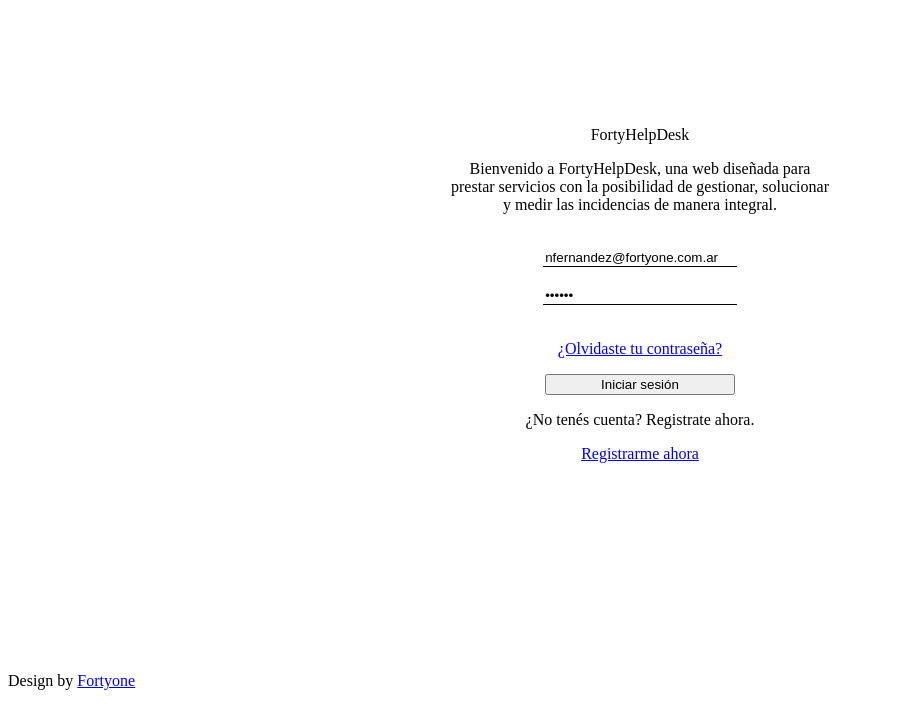
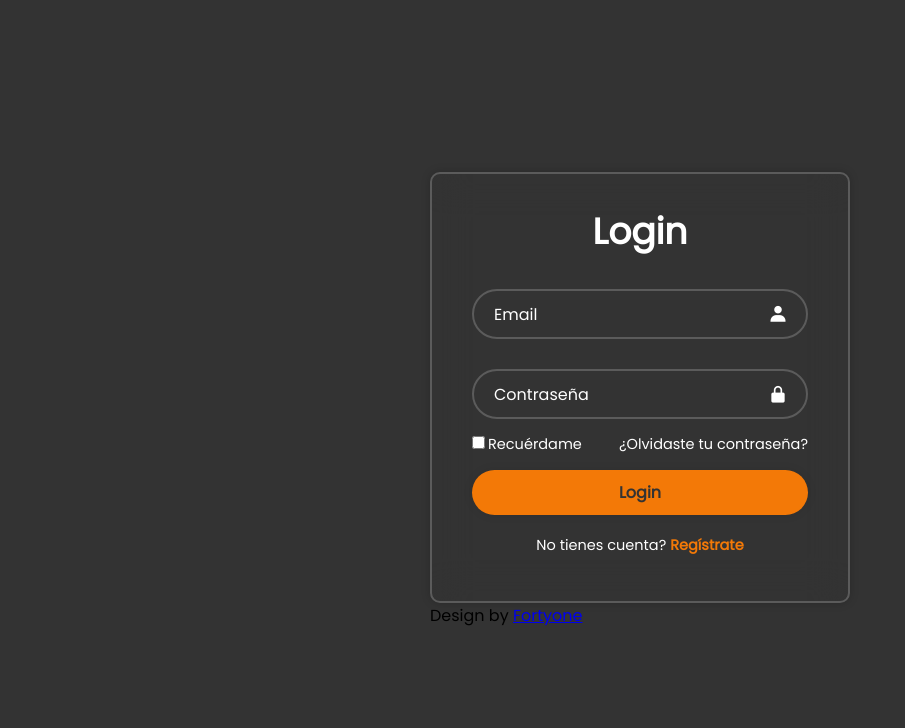
Before and after one commit to FortyOneDev/FortyLoginFE, a React (Create React App) app: page / in a window 1280 px wide. Shown: the top 728 px of the page, without its empty margins (0-905 px from the left). Built offline with nearby package versions, Linux system fonts and the light colour scheme.

Commit message:
Restaurando los cambios de styles

```diff
--- a/package.json
+++ b/package.json
@@ -12,6 +12,7 @@
     "@types/react": "^18.3.3",
     "@types/react-dom": "^18.3.0",
     "bootstrap": "^5.3.3",
+    "boxicons": "^2.1.4",
     "react": "^18.3.1",
     "react-dom": "^18.3.1",
     "react-redux": "^9.1.2",
@@ -51,6 +52,7 @@
     "@babel/core": "^7.24.7",
     "@babel/preset-react": "^7.24.7",
     "babel-loader": "^9.1.3",
+    "sass": "^1.77.5",
     "ts-loader": "^9.5.1",
     "webpack": "^5.91.0",
     "webpack-cli": "^5.1.4",
--- a/public/index.html
+++ b/public/index.html
@@ -10,6 +10,7 @@
       content="Web site created using create-react-app"
     />
     <link rel="apple-touch-icon" href="%PUBLIC_URL%/logo192.png" />
+    <link href='https://unpkg.com/boxicons@2.1.4/css/boxicons.min.css' rel='stylesheet'>
     <!--
       manifest.json provides metadata used when your web app is installed on a
       user's mobile device or desktop. See https://developers.google.com/web/fundamentals/web-app-manifest/
--- a/src/App.tsx
+++ b/src/App.tsx
@@ -1,5 +1,5 @@
 
-import './App.css';
+import './assets/styles/styles.css';
 import { Footer } from './components/index';
 import { AuthRoutes } from './routes/AuthRoutes';
 
--- a/src/assets/styles/styles.css
+++ b/src/assets/styles/styles.css
@@ -1,38 +1,7 @@
-.container {
-    text-align: center;
-    margin-left: auto;
-    margin-right: auto;
-    margin-top: 10%;
-    margin-bottom: 5%;
-    width: 30%;
+@import url('https://fonts.googleapis.com/css2?family=Poppins&display=swap');
+
+
+*{
+    font-family: "Poppins";
+
 }
-
-input[type=Email],[type=Password],[type=Text] {
-    border: none;
-    border-bottom: 1px solid black;
-    margin-bottom: 5%;
-    width: 50%;
-}
-
-#title {
-    margin-top: 5%;
-}
-
-#btnRegister {
-    width: 50%;
-    margin-bottom: 5%;
-    height: 12%;
-}
-
-#btnLogin {
-    width: 50%;
-}
-
-#signature {
-  /* Posicionar abajo */
-  position: absolute;
-  bottom: 0;
-  /* Ocupar todo el ancho disponible */
-  width: 100%;
-  min-height: 18vh;
-}
--- /dev/null
+++ b/src/assets/styles/variables.css
@@ -0,0 +1,4 @@
+:root {
+    --primary-color: #f37907;
+    --secondary-color:#FFF;
+}
--- /dev/null
+++ b/src/components/login/Login.scss
@@ -0,0 +1,125 @@
+@import url(../../assets/styles/variables.css);
+*{
+    margin: 0;
+    padding: 0px;
+    box-sizing: border-box;
+    font-family: "Poppins";
+
+}
+body {
+    display: flex;
+    justify-content: center;
+    align-items: center;
+    min-height: 100vh;
+    // background: url('../imagenes/pxfuel.jpg') no-repeat ;
+    background-color: #333;
+    background-size: cover;
+    background-position: center;
+}
+.wrapper {
+width: 420px;
+background: transparent;
+border: 2px solid rgba(255, 255, 255, .2);
+backdrop-filter: blur(20px);
+box-shadow: 0 0 10px rgba(0, 0, 0, .2);
+color: #fff;
+border-radius: 10px;
+padding: 30px 40px;
+}
+
+.wrapper h1{
+    font-size: 36px;
+    text-align: center;
+}
+
+
+.wrapper .input-box {
+    position: relative;
+    width: 100%;
+    height: 50px;
+    margin: 30px 0;
+}
+
+.input-box input {
+    width: 100%;
+    height: 100%;
+    background: transparent;
+    border: none;
+    outline: none;
+    border: 2px solid rgba(255, 255, 255, .2);
+    border-radius: 40px;
+    font-size: 16px;
+    color:#fff;
+    padding: 20px 45px 20px 20px;
+}
+
+.input-box input::placeholder{
+    color: #fff;
+}
+
+.input-box i {
+    position: absolute;
+    right: 20px;
+    top: 50%;
+    transform: translateY(-50%);
+    font-size: 20px;
+}
+
+.wrapper .remember-forgot {
+    display: flex;
+    justify-content: space-between;
+    font-size: 14.5px;
+    margin: -15px 0 15px;
+}
+
+.remember-forgot label input {
+    accent-color: #fff;
+    margin-right: 3px;
+}
+
+.remember-forgot a {
+    color: #fff;
+    text-decoration: none;
+}
+
+.remember-forgot a:hover {
+    text-decoration: underline;
+}
+
+
+.wrapper .btn {
+    width: 100%;
+    height: 45px;
+    background: var(--primary-color);
+    border: none;
+    outline: none;
+    border-radius: 40px;
+    box-shadow: 0 0 10px rgba(0, 0, 0, .1);
+    cursor: pointer;
+    font-size: 16px;
+    color: #333;
+    font-weight: 600;
+    text-decoration: none;
+}
+
+.register-link {
+    font-size: 14.5px;
+    text-align: center;
+    margin: 20px 0 15px;
+}
+
+.register-link p a {
+    color: var(--primary-color);
+    text-decoration: none;
+    font-weight: 600;
+}
+
+.register-link p a:hover{
+    text-decoration: underline;
+}
+
+.button-container {
+    display: flex;
+    justify-content: space-between;
+    gap: 10px;
+}
--- a/src/components/login/LoginScreen.tsx
+++ b/src/components/login/LoginScreen.tsx
@@ -2,8 +2,8 @@
 import { useDispatch } from 'react-redux';
 import { useNavigate, Link } from 'react-router-dom';
 import { checkingAuthentication } from '../../store/auth';
-import { ThunkDispatch } from 'redux-thunk';
-import { RootState, AppDispatch } from '../../store';
+import { AppDispatch } from '../../store';
+import './Login.scss';
 
 interface LoginForm {
   email: string;
@@ -14,10 +14,9 @@
   const dispatch: AppDispatch = useDispatch();
   const navigate = useNavigate();
   const [formData, setFormData] = useState<LoginForm>({
-    email: 'nfernandez@fortyone.com.ar',
-    password: '123456'
+    email: '',
+    password: ''
   });
-
 
   const { email, password } = formData;
 
@@ -29,10 +28,10 @@
     });
   };
 
-  const onSubmit = (event: React.FormEvent<HTMLFormElement>) => {
+  const handleSubmit = (event: React.FormEvent<HTMLFormElement>) => {
     event.preventDefault();
     console.log({ email, password });
-    dispatch(checkingAuthentication( email, password ));
+    dispatch(checkingAuthentication(email, password));
     const lastPath = localStorage.getItem('lastPath') || '/';
 
     navigate(lastPath, {
@@ -41,14 +40,13 @@
   };
 
   return (
-    <div className='card'>
-      <p className='text-center' id='title'>FortyHelpDesk</p>
-      <p className='text-center'>Bienvenido a FortyHelpDesk, una web diseñada para prestar servicios con la posibilidad de gestionar, solucionar y medir las incidencias de manera integral.</p>
-      <br/>
-      <form className="form-validate" onSubmit={onSubmit}>
-        <div className="text-center">
+    <div>
+      <div className="wrapper">
+        <form action="" onSubmit={handleSubmit}>
+          <h1>Login</h1>
+          <div className="input-box">
             <input
-            id="Email"
+              id="email"
               type="email"
               name="email"
               placeholder="Email"
@@ -58,29 +56,28 @@
               value={email}
               onChange={onInputChange}
             />
+            <i className='bx bxs-user'></i>
           </div>
-        <div className="text-center">
+          <div className="input-box">
             <input
-            id="Password"
               type="password"
               name="password"
               placeholder="Contraseña"
-            required
-            data-msg="Por favor ingrese su contraseña"
-            className="input-material"
               value={password}
               onChange={onInputChange}
             />
-          <Link to='forgotPassword'><p>¿Olvidaste tu contraseña?</p></Link>
+            <i className='bx bxs-lock-alt'></i>
           </div>
-        <div className="text-center mt-0">
-          <button type='submit' id='btnLogin' className="btn btn-block btn-success rounded mb-5">Iniciar sesión</button>
+          <div className="remember-forgot">
+            <label><input type="checkbox" />Recuérdame</label>
+            <Link to="/forgot-password">¿Olvidaste tu contraseña?</Link>
           </div>
-        <div className="text-center">
-          <p className="mb-3">¿No tenés cuenta? Registrate ahora.</p>
-          <Link to='register' id='btnRegister' className="btn btn-block btn-outline-success rounded">Registrarme ahora</Link>
+          <button type="submit" className="btn">Login</button>
+          <div className="register-link">
+            <p>No tienes cuenta? <Link to="/register">Regístrate</Link></p>
           </div>
         </form>
       </div>
+    </div>
   );
 };
--- a/src/index.tsx
+++ b/src/index.tsx
@@ -4,6 +4,7 @@
 import { Provider } from 'react-redux';
 import App from './App';
 import store from './store';
+import './assets/styles/styles.css';
 
 const container = document.getElementById('root');
 const root = createRoot(container!);
--- a/src/settings.json
+++ b/src/settings.json
@@ -7,5 +7,8 @@
         }
     },
     "fileTemplates.includeDefaultTemplates": false,
-    "fileTemplates.autoGenerateFiles": true
+    "fileTemplates.autoGenerateFiles": true,
+
+    "editor.tabSize": 4,
+    "editor.insertSpaces": true
 }
--- a/webpack.config.ts
+++ b/webpack.config.ts
@@ -63,4 +63,22 @@
         //devtool: 'source-map'
     }
 };
-;
+module.exports = {
+    entry: './src/index.js',
+    output: {
+      filename: 'bundle.js',
+      path: path.resolve(__dirname, 'dist')
+    },
+    module: {
+      rules: [
+        {
+          test: /\.scss$/,
+          use: [
+            'style-loader', // Inyecta estilos CSS en el DOM
+            'css-loader',   // Traduce CSS a módulos CommonJS
+            'sass-loader'   // Compila Sass a CSS
+          ]
+        }
+      ]
+    }
+  };
```
Also changed, not shown: 2 other files (tests, documents, lock files or other folders). Lines whose indentation alone changed are shown as unchanged.
